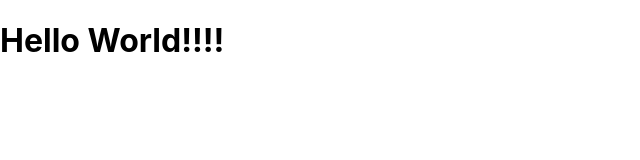
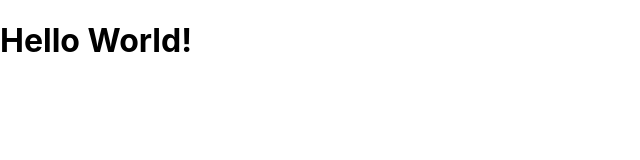
Before and after one commit to Uniout/crwn-clothing, a React (Create React App) app: page / in a window 1280 px wide. Shown: the top 160 px of the page, without its empty margins (0-640 px from the left). Built offline with nearby package versions, Linux system fonts and the light colour scheme.

Commit message:
testing branches

```diff
--- a/src/App.js
+++ b/src/App.js
@@ -1,7 +1,7 @@
 const App = () => {
   return (
     <div>
-      <h1>Hello World!!!!</h1>
+      <h1>Hello World!</h1>
     </div>
   );
 }
```
